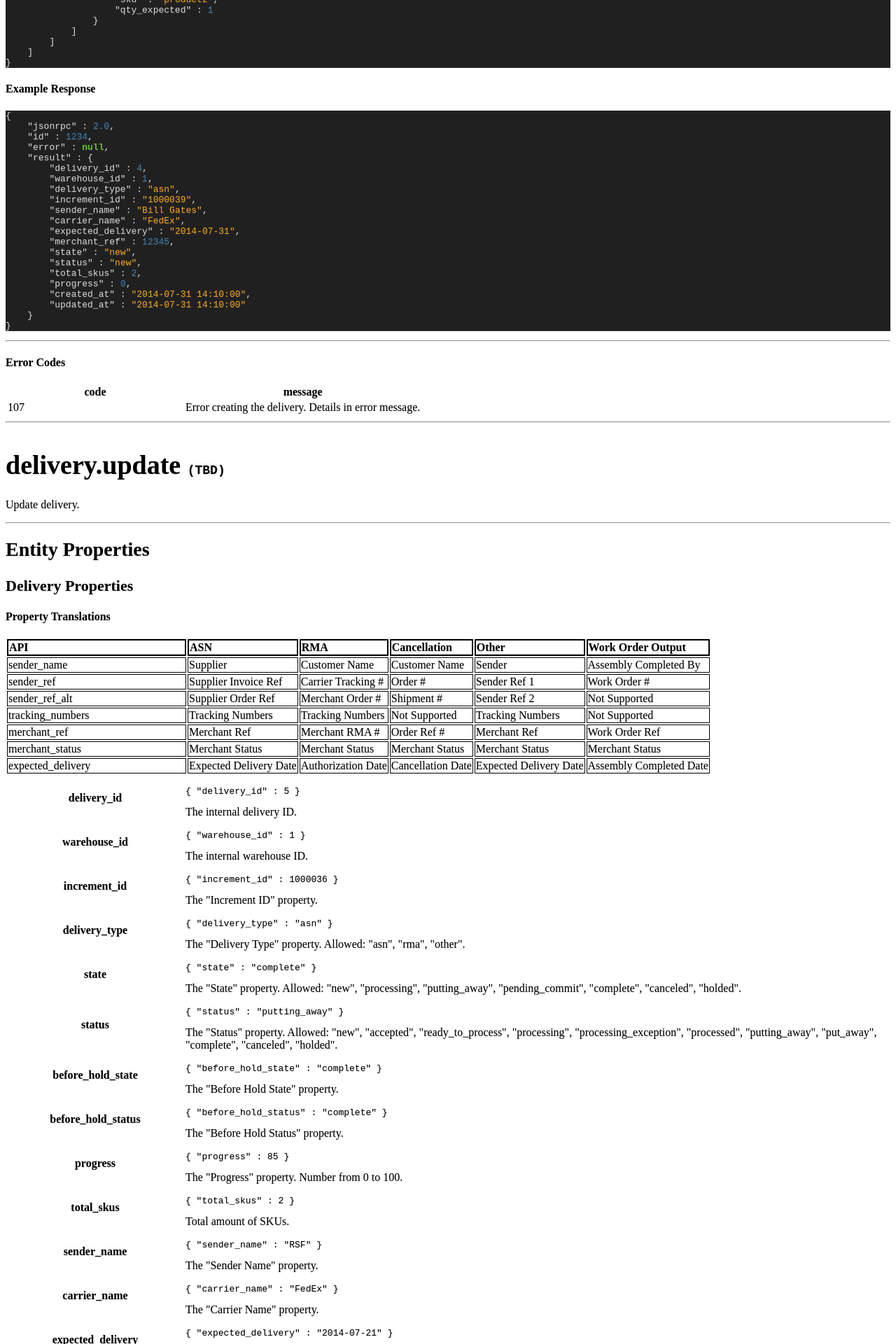
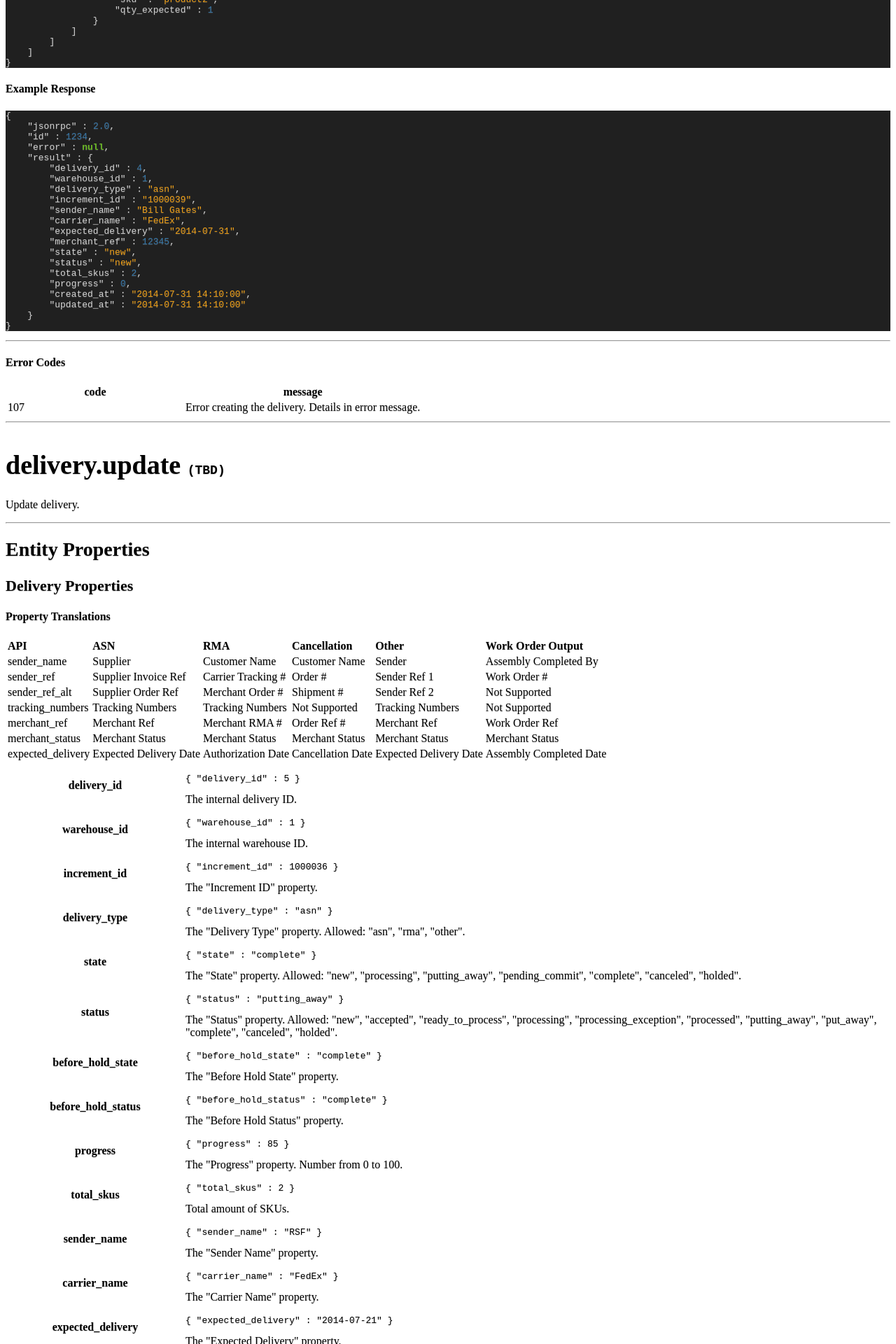
Before and after one commit to ShipStream/shipstream.github.io, a Jekyll site: the page built from _posts/2014-07-25-delivery.md, in a window 1280 px wide. Shown: the part 4480-6400 px from the top of the page at 70% size. Built offline with Jekyll 4.4.1, drawn with Linux system fonts in a browser that asks for light colours; a style sheet for code colours, icons or effects is not loaded.

```diff
--- a/css/main.css
+++ b/css/main.css
@@ -103,17 +103,6 @@ li.sub-section {
     padding-left: 10px;
 }
 
-#delivery-translations table {
+#delivery-translations.table th:nth-child(1) {
     width:auto;
-    border-collapse: collapse;
-    border-spacing: 0;
-    border:2px solid #ff0000;
 }
-
-#delivery-translations th {
-    border:2px solid #000000;
-}
-
-#delivery-translations td {
-    border:1px solid #000000;
-}
```
